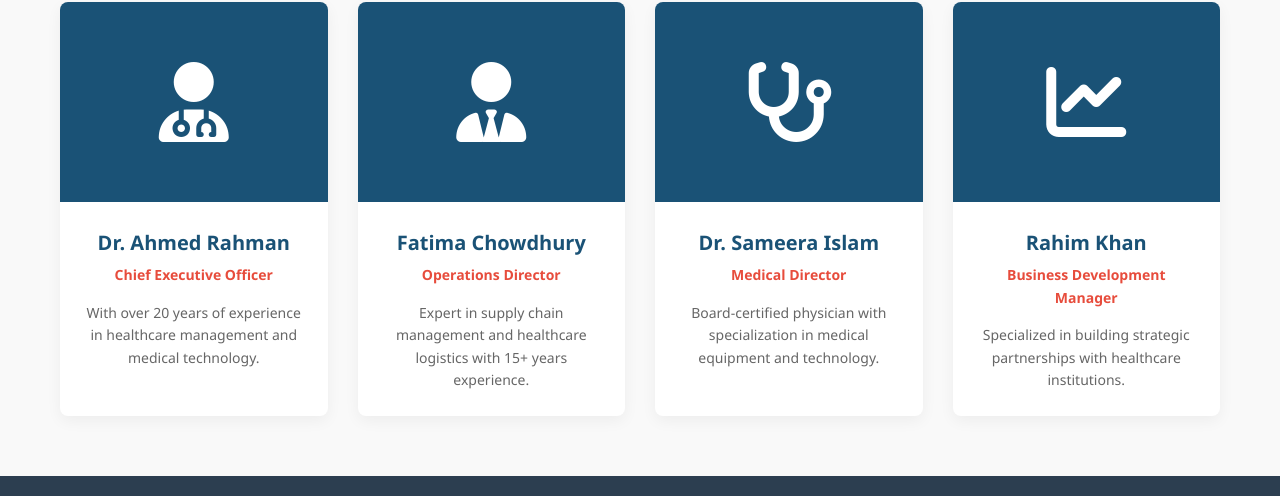
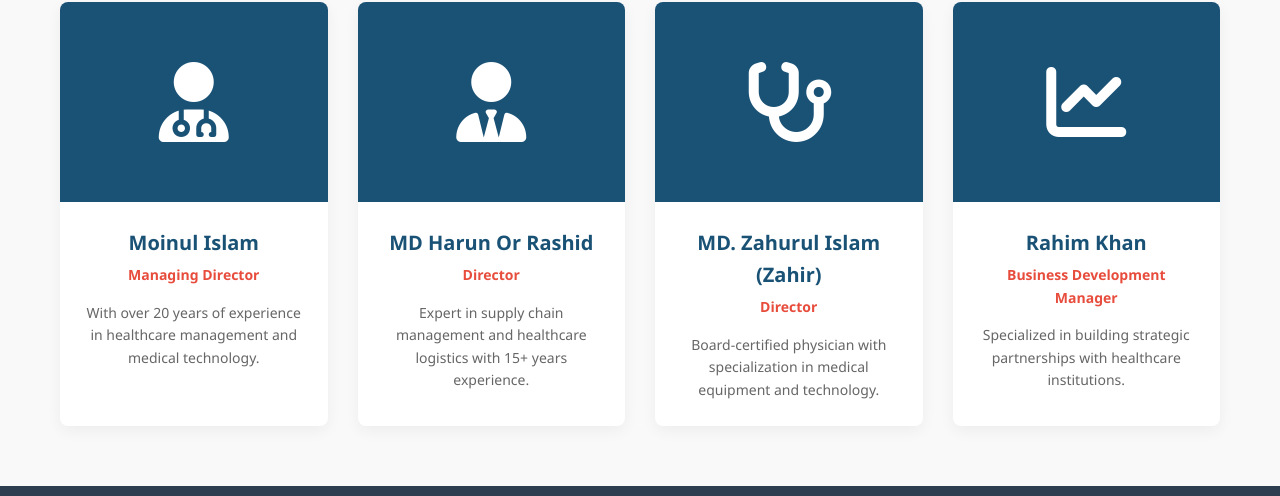
Before and after one commit to moeydev/hopitechproject1, a plain HTML site: page about.html in a window 1280 px wide. Shown: the part 1932-2428 px from the top of the page. Drawn offline with Linux system fonts and the light colour scheme.

Commit message:
Update about.html

```diff
--- a/about.html
+++ b/about.html
@@ -598,8 +598,8 @@
             <i class="fas fa-user-md"></i>
           </div>
           <div class="member-info">
-            <h3>Dr. Ahmed Rahman</h3>
-            <p class="position">Chief Executive Officer</p>
+            <h3>Moinul Islam</h3>
+            <p class="position">Managing Director</p>
             <p>With over 20 years of experience in healthcare management and medical technology.</p>
           </div>
         </div>
@@ -608,8 +608,8 @@
             <i class="fas fa-user-tie"></i>
           </div>
           <div class="member-info">
-            <h3>Fatima Chowdhury</h3>
-            <p class="position">Operations Director</p>
+            <h3>MD Harun Or Rashid</h3>
+            <p class="position">Director</p>
             <p>Expert in supply chain management and healthcare logistics with 15+ years experience.</p>
           </div>
         </div>
@@ -618,8 +618,8 @@
             <i class="fas fa-stethoscope"></i>
           </div>
           <div class="member-info">
-            <h3>Dr. Sameera Islam</h3>
-            <p class="position">Medical Director</p>
+            <h3>MD. Zahurul Islam (Zahir) </h3>
+            <p class="position">Director</p>
             <p>Board-certified physician with specialization in medical equipment and technology.</p>
           </div>
         </div>
```
